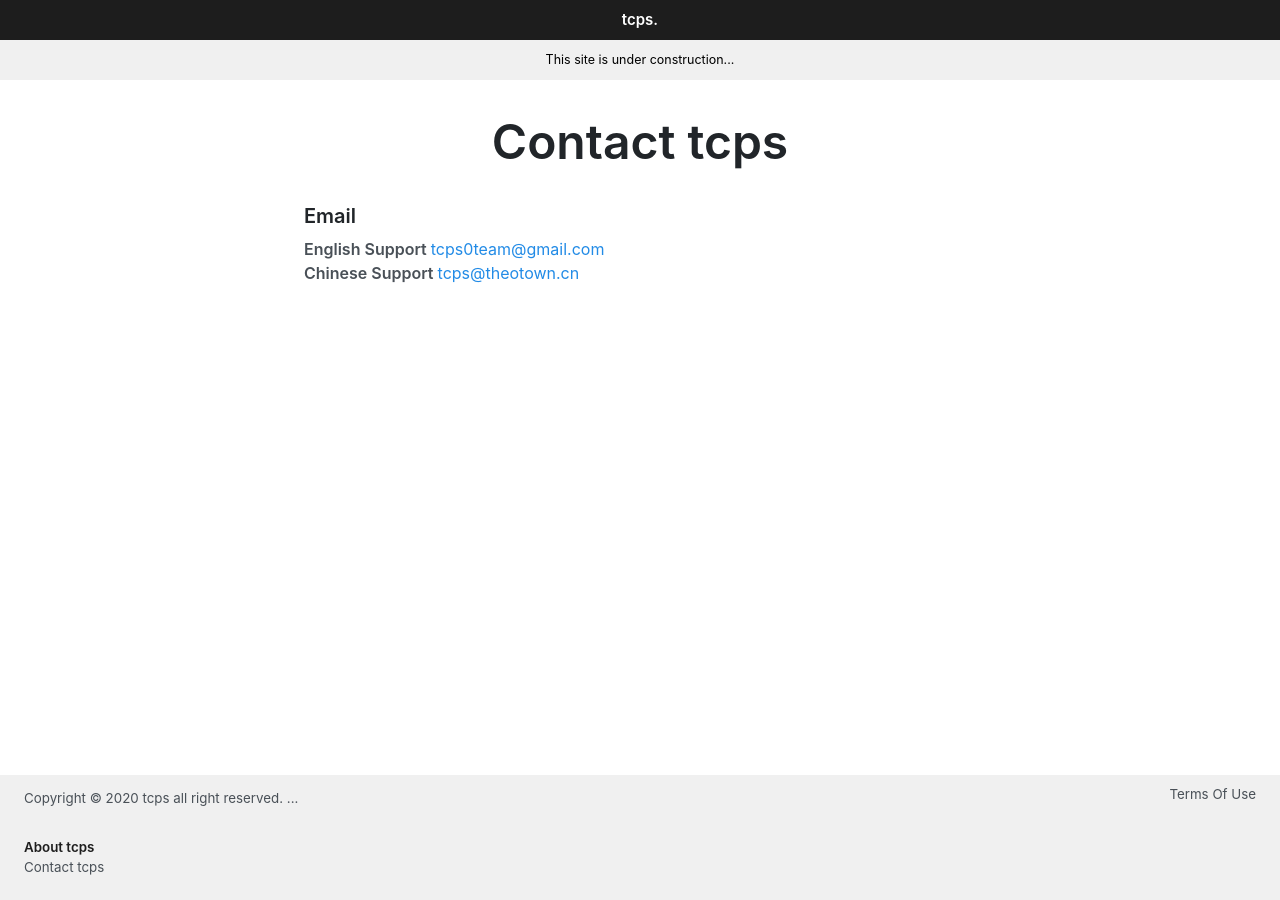
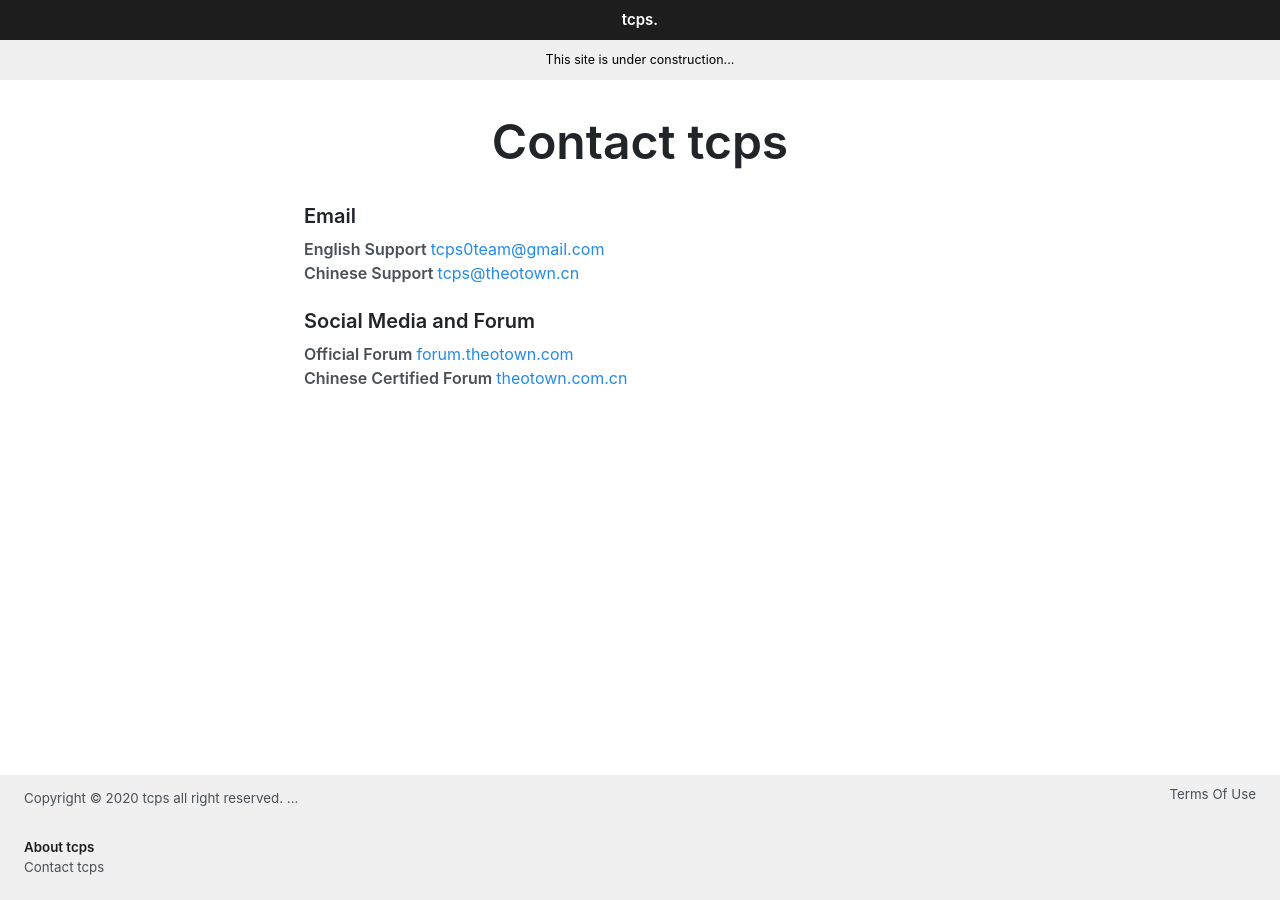
Before and after one commit to ttcps/ttcps.github.io, a Jekyll site: the page built from contact.html, in a window 1280 px wide. Built offline with Jekyll 4.4.1, drawn with Linux system fonts in a browser that asks for light colours.

Commit message:
Update contact.html

```diff
--- a/contact.html
+++ b/contact.html
@@ -4,6 +4,7 @@
 ---
 <h1 style="text-align: center; margin-bottom: 0.67em; margin-top: 0px; padding-top: 0.67em; font-size: 3rem;">Contact tcps</h1>
 
+<div id="email">
 <h3>Email</h3>
 <ul style="list-style: none; padding: 0px;">
     <li>
@@ -13,3 +14,15 @@
       <span style="font-weight: 600">Chinese Support </span><a href="mailto:tcps@theotown.cn">tcps@theotown.cn</a>
     </li>
 </ul>
+    </div>
+<div id="Social Media and Forum">
+<h3>Social Media and Forum</h3>
+<ul style="list-style: none; padding: 0px;">
+    <li>
+      <span style="font-weight: 600">Official Forum </span><a href="https://forum.theotown.com/memberlist.php?mode=viewprofile&amp;u=9258&amp;sid=4ac9bc3bfd39f26e6e09185cae38f1e6">forum.theotown.com</a>
+    </li>
+    <li>
+      <span style="font-weight: 600">Chinese Certified Forum </span><a href="https://www.theotown.com.cn/user-44.htm">theotown.com.cn</a>
+    </li>
+</ul>
+    </div>
```
